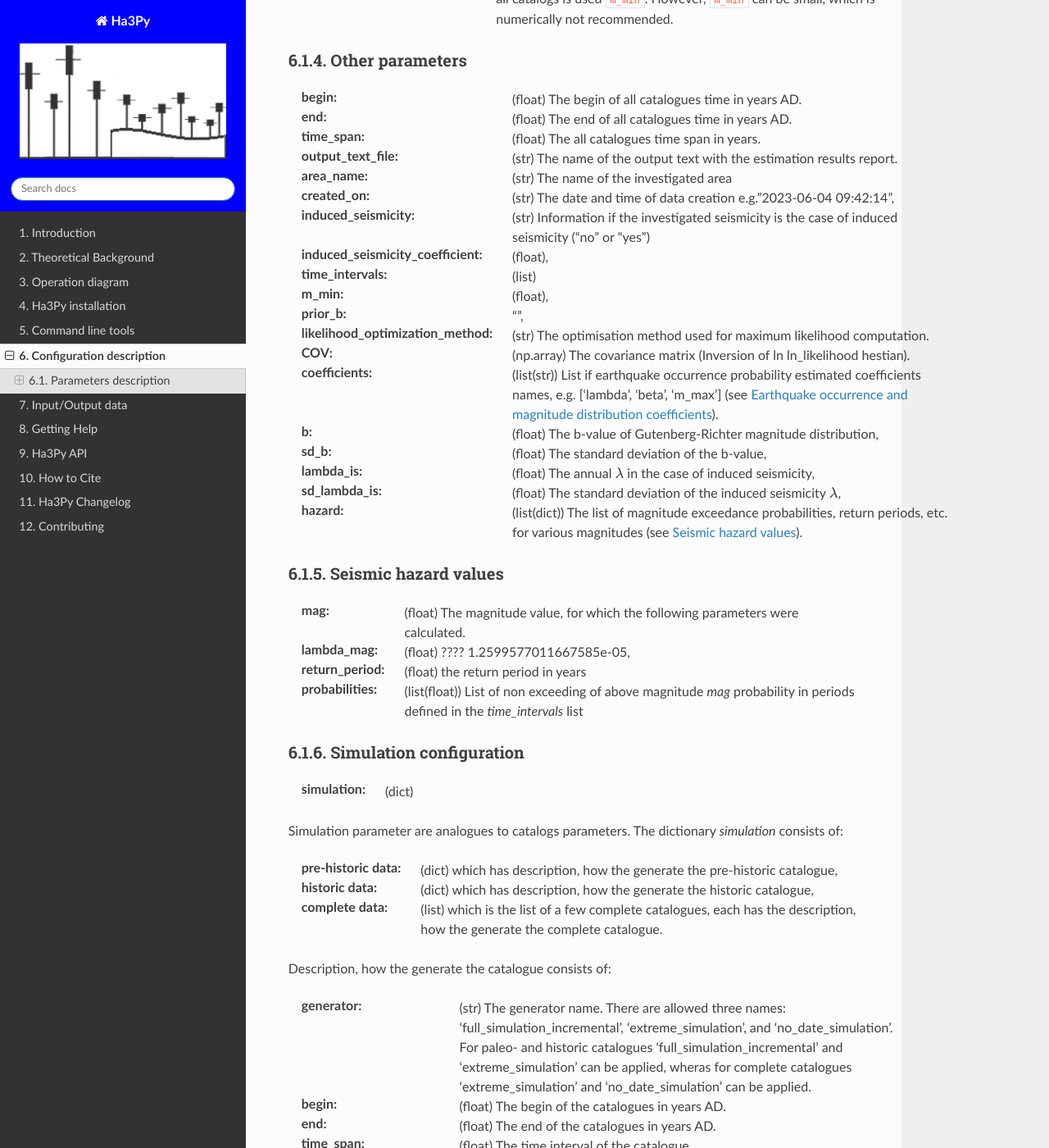
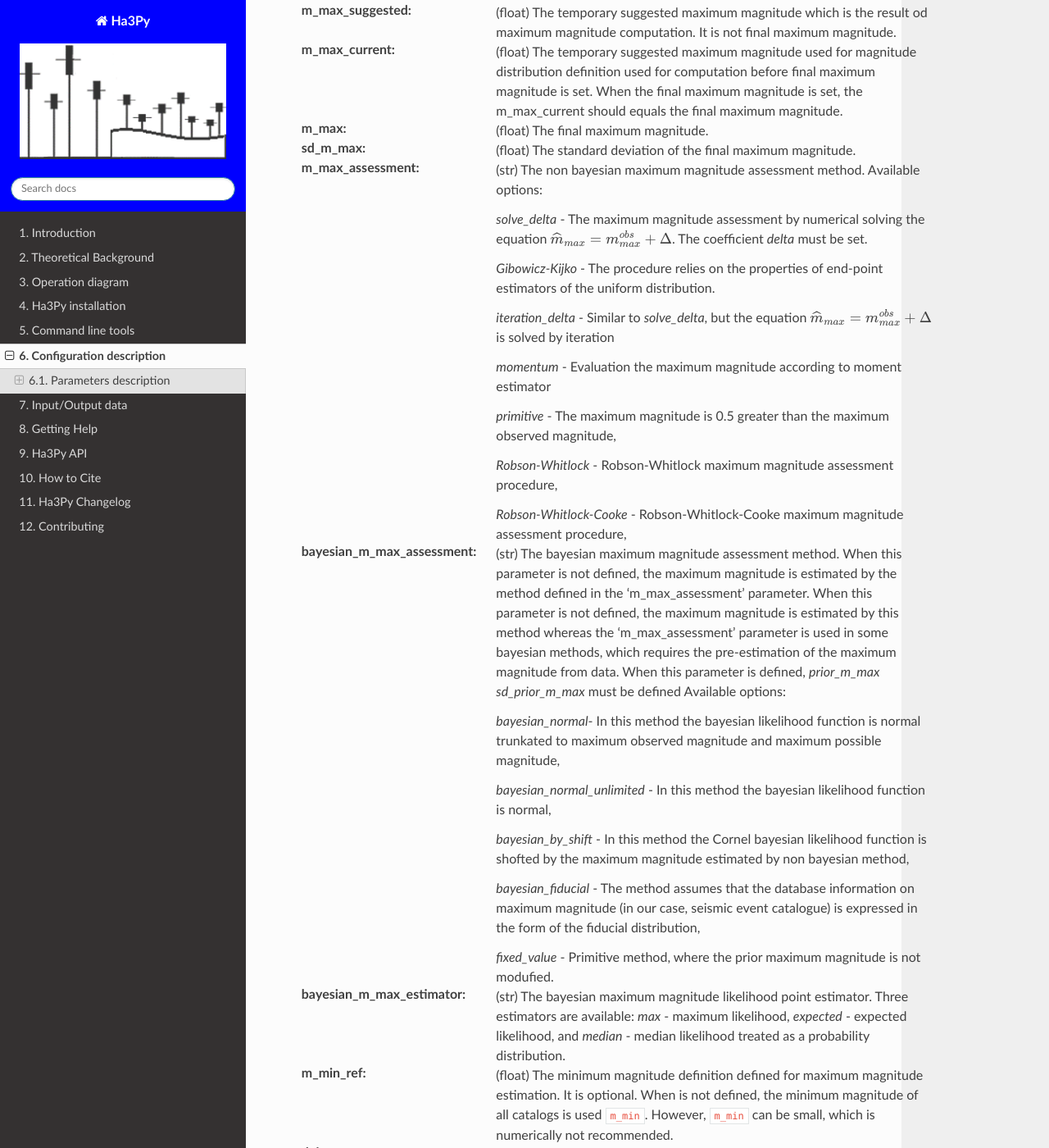
Before and after one commit to JanWiszniowski/Ha3Py, a Sphinx documentation site: the page built from docs/source/configuration.rst, in a window 1280 px wide and 1400 px high, scrolled down 5947 px. Shown: the whole window at 82% size. Built offline with Sphinx 7.4.7 and the Read the Docs theme 3.1.0, drawn with Linux system fonts in a browser that asks for light colours; pages that are not in the unit, such as notebooks, are missing from menus; some of the changed text lies outside the part shown.

Commit message:
2025-10-07

```diff
--- a/docs/source/configuration.rst
+++ b/docs/source/configuration.rst
@@ -229,6 +229,8 @@
 ---------------------
 
 Specific earthquake parameters depends on the catalogue type.
+The all possible field are described bellow,
+though only magnitude can be sufficient for complete catalogs.
 
 :magnitude: (float) The earthquake magnitude. Magnitudes in all catalogs must be unified.
 :date: (float) The date of the earthquake in years AD.
@@ -245,8 +247,36 @@
 Earthquake occurrence and magnitude distribution parameters
 -----------------------------------------------------------
 
-:magnitude_distribution: (str) The name of magnitude distribution model e.g 'GCompound Gutenberg-Richter',
+:magnitude_distribution: (str) The name of magnitude distribution model e.g 'Compound Gutenberg-Richter'.
+    Available options:
+
+    `Gutenberg-Richter` - The double truncated Gutenberg-Richter magnitude distribution,
+    where :math:`F_{M}(m)=\frac{1-\exp\left[-\beta\left(m-m_{min}\right)\right]}{1-\exp\left[-\beta\left(m_{max}-m_{min}\right)\right]}`
+    (see the full definition in the GutenbergRichter class description).
+
+    `Compound Gutenberg-Richter` - The compound Gutenberg-Richter magnitude distribution
+    where :math:`F_{M}(m)=C_{\beta} \left [1-\left (1+\overline{\beta}\left(m-m_{min}\right)/q_{\beta} \right )^{-q_{\beta}}  \right ]`
+    (see the full definition in the CompoundGutenbergRichter class description).
+    It requires definition of constant `q_beta` parameter.
+
+    `Nonparametric gaussian kernel` - the nonparametric magnitude distribution based on Gaussian kernel
+    (see the full definition in the NonparametricGaussianKernel class description)
+
 :occurrence_probability: (str) The name of earthquake occurrence model e.g 'Poisson-gamma compound',
+    Available options:
+
+    `Poisson` - Poisson events occurrence probability
+
+    `Poisson-gamma compound` - The combination of Poisson distribution with the gamma distribution.
+    It requires definition of constant `q_lambda` parameter.
+
+:q_lambda: (float) Constant coefficient
+    required for the compound Gutenberg-Richter magnitude distribution
+    :math:`q_\lambda={\lambda}^2/{\sigma_\lambda}^2`
+
+:q_beta: (float) Constant coefficient
+    required for the compound Poisson-gamma earthquake occurrence probability
+    :math:`q_\beta={\beta}^2/{\sigma_\beta}^2`
 
 Earthquake occurrence and magnitude distribution coefficients
 -------------------------------------------------------------
@@ -289,6 +319,25 @@
 :m_max: (float) The final maximum magnitude.
 :sd_m_max: (float) The standard deviation of the final maximum magnitude.
 :m_max_assessment: (str) The non bayesian maximum magnitude assessment method.
+    Available options:
+
+    `solve_delta` - The maximum magnitude assessment by numerical solving the equation
+    :math:`\widehat{m}_{max} = m_{max}^{obs}+\Delta`. The coefficient `delta` must be set.
+
+    `Gibowicz-Kijko` - The procedure relies on the properties
+    of end-point estimators of the uniform distribution.
+
+    `iteration_delta` - Similar to `solve_delta`,
+    but the equation :math:`\widehat{m}_{max} = m_{max}^{obs}+\Delta` is solved by iteration
+
+    `momentum` - Evaluation the maximum magnitude according to moment estimator
+
+    `primitive` - The maximum magnitude is 0.5 greater than the maximum observed magnitude,
+
+    `Robson-Whitlock` - Robson-Whitlock maximum magnitude assessment procedure,
+
+    `Robson-Whitlock-Cooke` - Robson-Whitlock-Cooke maximum magnitude assessment procedure,
+
 :bayesian_m_max_assessment: (str) The bayesian maximum magnitude assessment method.
     When this parameter is not defined,
     the maximum magnitude is estimated by the method defined in the 'm_max_assessment' parameter.
@@ -296,12 +345,33 @@
     the maximum magnitude is estimated by this method
     whereas the 'm_max_assessment' parameter is used in some bayesian methods,
     which requires the pre-estimation of the maximum magnitude from data.
+    When  this parameter is defined, `prior_m_max` `sd_prior_m_max` must be defined
+    Available options:
+
+    `bayesian_normal`- In this method the bayesian likelihood function is normal trunkated
+    to maximum observed magnitude and maximum possible magnitude,
+
+    `bayesian_normal_unlimited` - In this method the bayesian likelihood function is normal,
+
+    `bayesian_by_shift` - In this method the Cornel bayesian likelihood function
+    is shofted by the maximum magnitude estimated by non bayesian method,
+
+    `bayesian_fiducial` - The method assumes that the database information on maximum magnitude
+    (in our case, seismic event catalogue) is expressed in the
+    form of the fiducial distribution,
+
+    `fixed_value` - Primitive method, where the prior maximum magnitude is not modufied.
+
 :bayesian_m_max_estimator: (str) The bayesian maximum magnitude likelihood point estimator.
-    Three estimators are available: 'max' - maximum likelihood, 'expected' - expected likelihood,
-    and 'median' - median likelihood treated as a probability distribution.
+    Three estimators are available: `max` - maximum likelihood, `expected` - expected likelihood,
+    and `median` - median likelihood treated as a probability distribution.
 :m_min_ref: (float) The minimum magnitude definition defined for maximum magnitude estimation.
     It is optional. When is not defined, the minimum magnitude of all catalogs is used ``m_min``.
     However, ``m_min`` can be small, which is numerically not recommended.
+:delta: (str) The method of :math:`\Delta` calculation in the maximum magnitude assessment
+    by solving the formula :math:`\widehat{m}_{max} = m_{max}^{obs}+\Delta`.
+    There two available methods of :math:`\Delta` calculation:
+    `Kijko-Sellevoll` and `Tate-Pisarenko`.
 
 Other parameters
 ================
@@ -315,9 +385,10 @@
 :induced_seismicity: (str) Information if the investigated seismicity
     is the case of induced seismicity ("no" or "yes")
 :induced_seismicity_coefficient: (float),
-:time_intervals: (list)
-:m_min: (float),
-:prior_b: "",
+:time_intervals: (list) The time interval of all catalogues. It is setting during adding catalogues.
+:m_min: (float) The minimum magnitude of all catalogues. It is setting during adding catalogues.
+    Usually the event occurrence is assessed for this magnitude.
+:prior_b: (float) The prior b value for bayesian estimation of magnitude distribution.
 :likelihood_optimization_method: (str) The optimisation method used for maximum likelihood computation.
 :COV: (np.array) The covariance matrix (Inversion of ln ln_likelihood hestian).
 :coefficients: (list(str)) List if earthquake occurrence probability estimated coefficients names,
@@ -334,8 +405,8 @@
 =====================
 
 :mag: (float) The magnitude value, for which the following parameters were calculated.
-:lambda_mag: (float)  ???? 1.2599577011667585e-05,
-:return_period: (float) the return period in years
+:lambda_mag: (float)  Lambda value for relevant magnitude,
+:return_period: (float) The return period in years
 :probabilities: (list(float)) List of non exceeding of above magnitude *mag* probability
     in periods defined in the *time_intervals* list
 
@@ -355,10 +426,10 @@
 Description, how the generate the catalogue consists of:
 
 :generator: (str) The generator name. There are allowed three names:
-    'full_simulation_incremental', 'extreme_simulation', and 'no_date_simulation'.
+    `full_simulation_incremental`, `extreme_simulation`, and `no_date_simulation`.
     For paleo- and historic catalogues 'full_simulation_incremental' and 'extreme_simulation'
-    can be applied, wheras for complete catalogues 'extreme_simulation'
-    and 'no_date_simulation' can be applied.
+    can be applied, whereas for complete catalogues 'extreme_simulation'
+    and 'no_date_simulation' should be applied.
 :begin: (float) The begin of the catalogues in years AD.
 :end: (float) The end of the catalogues in years AD.
 :time_span: (float) The time interval of the catalogue
--- a/docs/source/running.rst
+++ b/docs/source/running.rst
@@ -230,7 +230,7 @@
     Define the Gutenberg-Richter parameter b uncertainty in percents (or enter for 25.0)  [%] >
 
 If the events occurrence follows the Gamma Compound Poisson distribution,
-the program asks for :the math:`q_{\labda}` value: ::
+the program asks for :the math:`q_{\lambda}` value: ::
 
     Define the mean activity rate 'lambda' uncertainty in percents (or enter for 25.0)  [%] >
 
@@ -638,7 +638,7 @@
     Define the Gutenberg-Richter parameter b uncertainty in percents (or enter for 25.0)  [%] >
 
 If the events occurrence follows the Gamma Compound Poisson distribution,
-the program asks for :the math:`q_{\labda}` value: ::
+the program asks for :the math:`q_{\lambda}` value: ::
 
     Define the mean activity rate 'lambda' uncertainty in percents (or enter for 25.0)  [%] >
 
```
Also changed, not shown: 5 other files.
